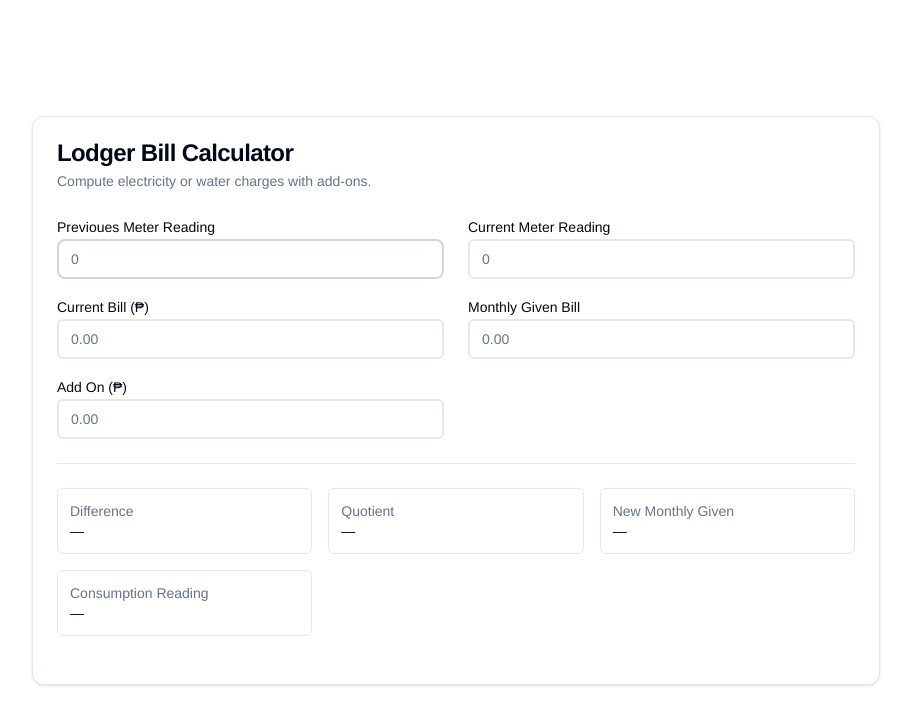
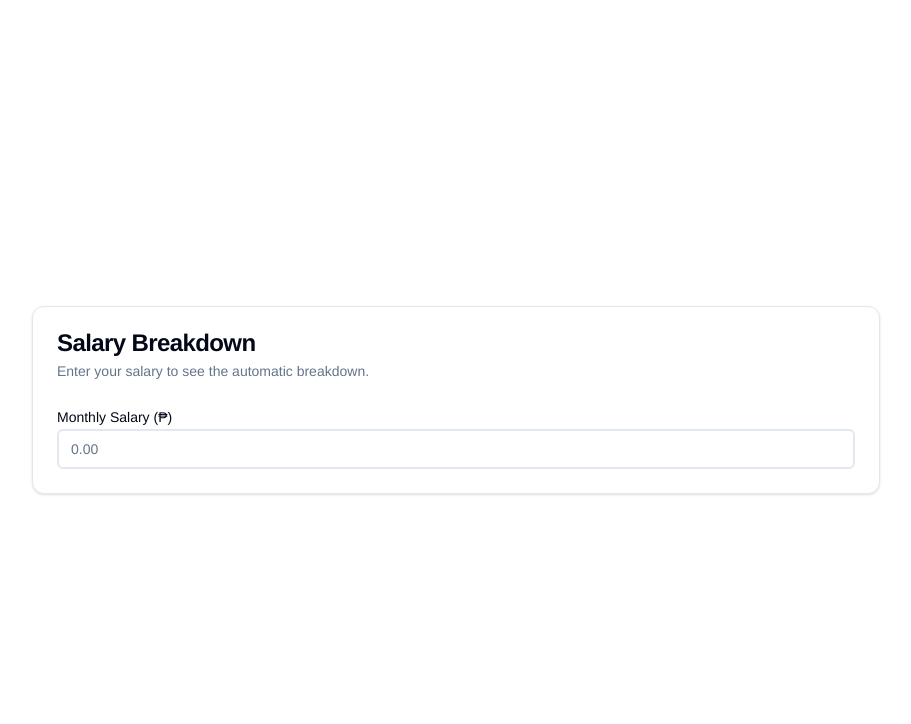
Before and after one commit to MicVillacarlos/lodger-calc, a React (Vite) app: page /salary in a window 1280 px wide. Shown: the top 724 px of the page, without its empty margins (184-1095 px from the left). Built offline with nearby package versions, Linux system fonts and the light colour scheme.

Commit message:
add salary

```diff
--- a/package.json
+++ b/package.json
@@ -19,6 +19,7 @@
     "lucide-react": "^0.544.0",
     "react": "^19.1.1",
     "react-dom": "^19.1.1",
+    "react-router-dom": "^7.9.5",
     "tailwind-merge": "^3.3.1",
     "tailwindcss-animate": "^1.0.7"
   },
--- a/src/App.tsx
+++ b/src/App.tsx
@@ -1,13 +1,20 @@
 import "./index.css";
+import { BrowserRouter as Router, Routes, Route } from "react-router-dom";
 import Calculator from "./components/Calculator";
+import Salary from "./components/Salary";
 
 function App() {
   return (
-    <div className="min-h-screen text-foreground flex items-center justify-center">
-      <div className="container py-10">
-        <Calculator />
+    <Router>
+      <div className="min-h-screen text-foreground flex items-center justify-center">
+        <div className="container py-10">
+          <Routes>
+            <Route path="/" element={<Calculator />} />
+            <Route path="/salary" element={<Salary />} />
+          </Routes>
+        </div>
       </div>
-    </div>
+    </Router>
   );
 }
 
--- /dev/null
+++ b/src/components/Salary.tsx
@@ -0,0 +1,91 @@
+import React, { useMemo, useState } from "react";
+import { Input } from "./ui/input";
+import { Label } from "./ui/label";
+import { moneyFormat } from "../helpers/money";
+import {
+  Card,
+  CardContent,
+  CardDescription,
+  CardHeader,
+  CardTitle,
+} from "./ui/card";
+import { Separator } from "./ui/separator";
+
+const Salary = () => {
+  const [salary, setSalary] = useState<number | "">("");
+
+  const handleChange = (e: React.ChangeEvent<HTMLInputElement>) => {
+    const value = e.target.value;
+    setSalary(value === "" ? "" : Number(value));
+  };
+
+  const breakdowns = useMemo(() => {
+    if (salary === "" || salary <= 0) return null;
+    const saving = salary * 0.55;
+    const duties = salary * 0.2;
+    const spend = salary * 0.25;
+    const fun = spend * 0.6;
+    return { saving, duties, spend, fun };
+  }, [salary]);
+
+  return (
+    <div className="w-full max-w-4xl mx-auto p-6">
+      <Card>
+        <CardHeader>
+          <CardTitle>Salary Breakdown</CardTitle>
+          <CardDescription>
+            Enter your salary to see the automatic breakdown.
+          </CardDescription>
+        </CardHeader>
+
+        <CardContent>
+          <div className="space-y-4">
+            <div className="space-y-2">
+              <Label htmlFor="salary">Monthly Salary (₱)</Label>
+              <Input
+                id="salary"
+                type="number"
+                value={salary}
+                onChange={handleChange}
+                placeholder="0.00"
+              />
+            </div>
+          </div>
+          {breakdowns && (
+            <>
+              <Separator className="my-6" />
+              <div className="grid grid-cols-1 md:grid-cols-2 gap-4 text-sm text-muted-foreground">
+                <div className="rounded-md border p-3">
+                  <div>Savings (50%)</div>
+                  <div className="text-foreground font-medium">
+                    {moneyFormat(breakdowns.saving)}
+                  </div>
+                </div>
+                <div className="rounded-md border p-3">
+                  <div>Duties (20%)</div>
+                  <div className="text-foreground font-medium">
+                    {moneyFormat(breakdowns.duties)}
+                  </div>
+                </div>
+                <div className="rounded-md border p-3">
+                  <div>Spend (30%)</div>
+                  <div className="text-foreground font-medium">
+                    {moneyFormat(breakdowns.spend)}
+                  </div>
+                </div>
+                <div className="rounded-md border p-3">
+                  <div>Fun (60% of Spend)</div>
+                  <div className="text-foreground font-medium">
+                    {moneyFormat(breakdowns.fun)}
+                  </div>
+                </div>
+              </div>
+            </>
+          )}
+        </CardContent>
+      </Card>
+    </div>
+  );
+};
+
+export default Salary;
```
Also changed, not shown: 1 other file (tests, documents, lock files or other folders).
